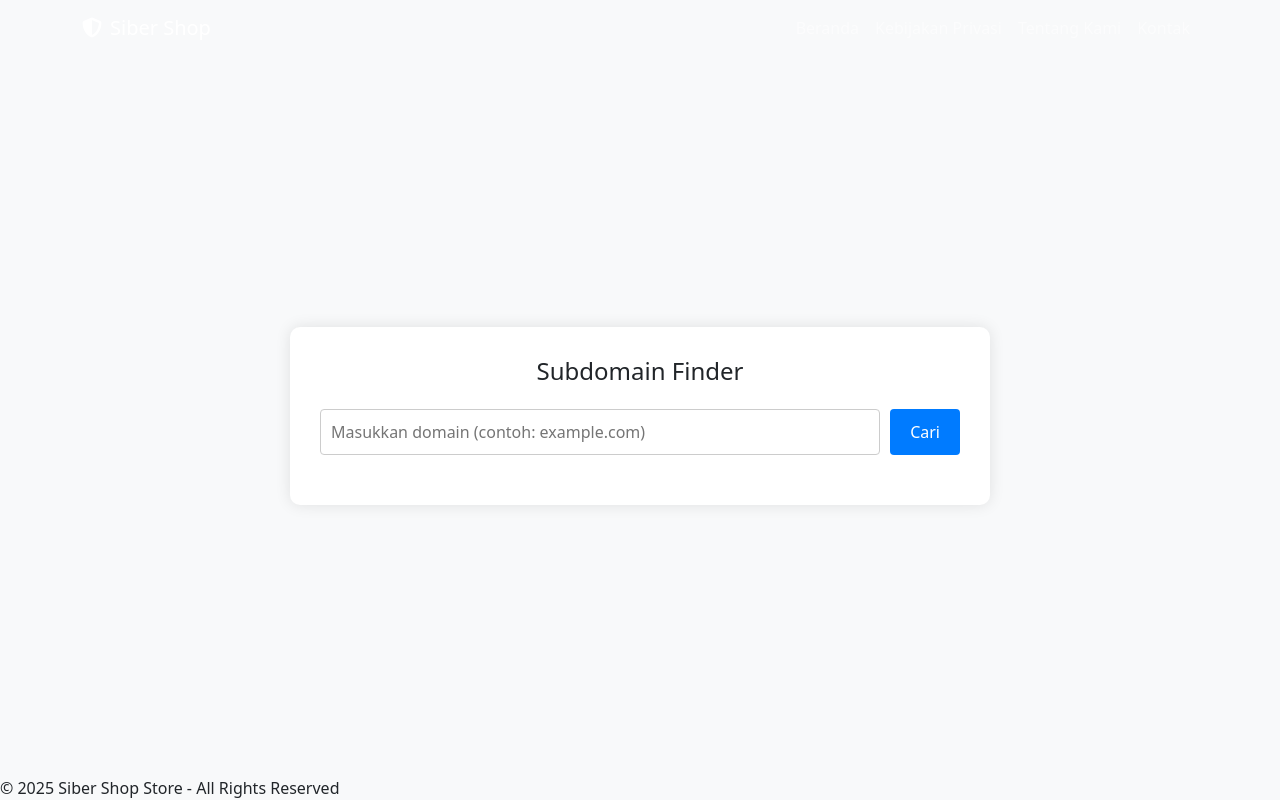
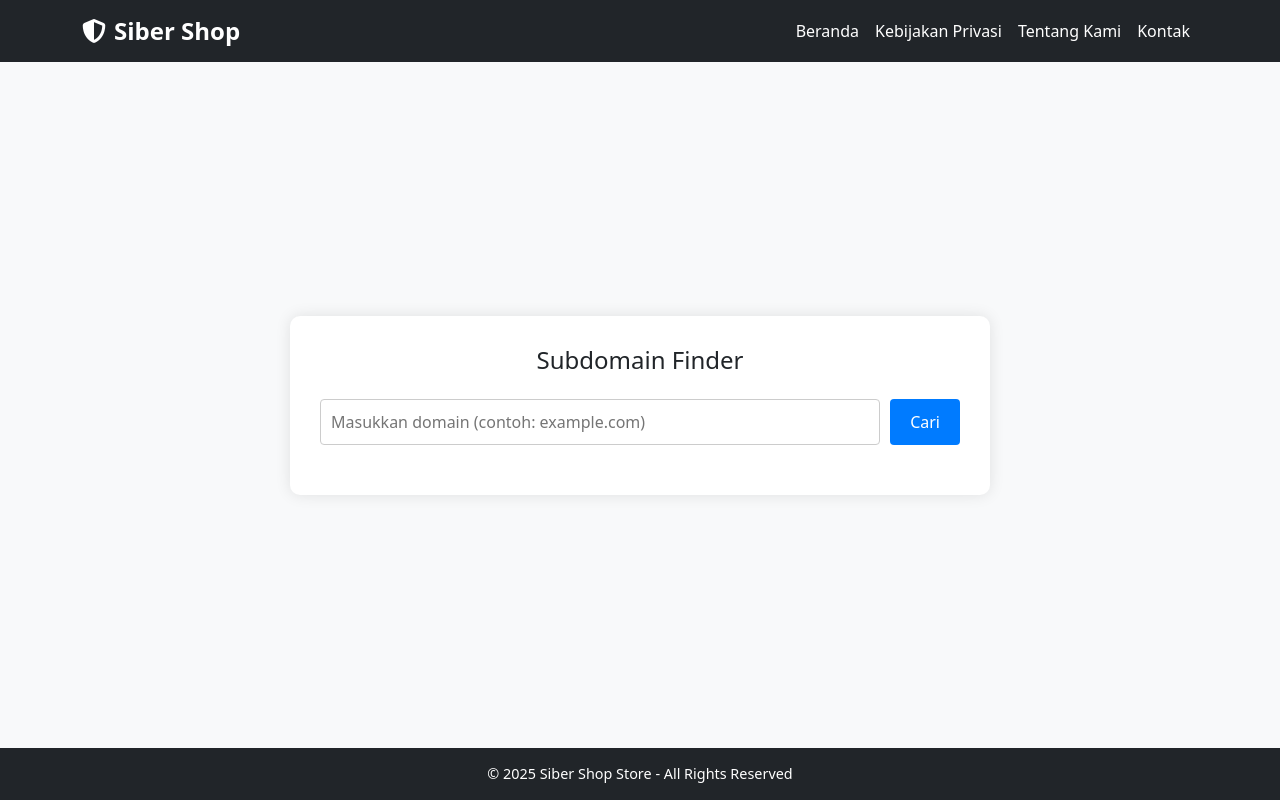
Before and after one commit to sibershopstore/tools, a website: page subdomain-finder.html in a window 1280 px wide. Drawn offline with nearby package versions, Linux system fonts and the light colour scheme.

Commit message:
Update subdomain-finder.html

```diff
--- a/subdomain-finder.html
+++ b/subdomain-finder.html
@@ -4,14 +4,43 @@
   <meta charset="UTF-8">
   <title>Subdomain Finder - Siber Shop</title>
   <meta name="viewport" content="width=device-width, initial-scale=1">
+
   <!-- Bootstrap CSS -->
-  <link href="https://cdn.jsdelivr.net/npm/bootstrap@5.3.0/dist/css/bootstrap.min.css" rel="stylesheet">
+  <link href="https://cdn.jsdelivr.net/npm/bootstrap @5.3.0/dist/css/bootstrap.min.css" rel="stylesheet">
   <!-- Font Awesome -->
-  <link href="https://cdnjs.cloudflare.com/ajax/libs/font-awesome/6.4.0/css/all.min.css" rel="stylesheet">
-  <!-- Header & Footer Styles -->
-  <link href="header-footer.css" rel="stylesheet">
+  <link href="https://cdnjs.cloudflare.com/ajax/libs/font-awesome/6.4.0/css/all.min.css " rel="stylesheet">
+
+  <!-- Internal CSS (Header & Footer + Page-Specific Styles) -->
   <style>
-    /* Page-specific styles */
+    /* === Navbar (Header) === */
+    .navbar {
+      background-color: #212529;
+    }
+
+    .navbar-brand,
+    .nav-link {
+      color: white !important;
+    }
+
+    .navbar-brand {
+      font-weight: bold;
+      font-size: 1.5rem;
+    }
+
+    .nav-link.active {
+      font-weight: bold;
+    }
+
+    /* === Footer === */
+    footer {
+      background-color: #212529;
+      color: #fff;
+      text-align: center;
+      padding: 15px 20px;
+      font-size: 0.9rem;
+    }
+
+    /* === Page-Specific Styles === */
     html, body {
       height: 100%;
       margin: 0;
@@ -92,7 +121,7 @@
   </footer>
 
   <!-- Bootstrap JS -->
-  <script src="https://cdn.jsdelivr.net/npm/bootstrap@5.3.0/dist/js/bootstrap.bundle.min.js"></script>
+  <script src="https://cdn.jsdelivr.net/npm/bootstrap @5.3.0/dist/js/bootstrap.bundle.min.js"></script>
 
   <!-- Subdomain Finder Logic -->
   <script>
@@ -109,8 +138,8 @@
 
       output.innerHTML = '<p>Loading...</p>';
 
-      const sonarUrl = `https://sonar.omnisint.io/subdomains/${domain}`;
-      const allOriginsUrl = `https://api.allorigins.win/raw?url=${encodeURIComponent(sonarUrl)}`;
+      const sonarUrl = `https://sonar.omnisint.io/subdomains/ ${domain}`;
+      const allOriginsUrl = `https://api.allorigins.win/raw?url= ${encodeURIComponent(sonarUrl)}`;
 
       try {
         const response = await fetch(allOriginsUrl);
@@ -126,8 +155,8 @@
       } catch (err) {
         // Backup API
         try {
-          const backupUrl = `https://api.hackertarget.com/hostsearch/?q=${domain}`;
-          const backupAllOrigins = `https://api.allorigins.win/raw?url=${encodeURIComponent(backupUrl)}`;
+          const backupUrl = `https://api.hackertarget.com/hostsearch/?q= ${domain}`;
+          const backupAllOrigins = `https://api.allorigins.win/raw?url= ${encodeURIComponent(backupUrl)}`;
           const res2 = await fetch(backupAllOrigins);
           if (!res2.ok) throw new Error('Gagal menggunakan backup API.');
           const text = await res2.text();
```
